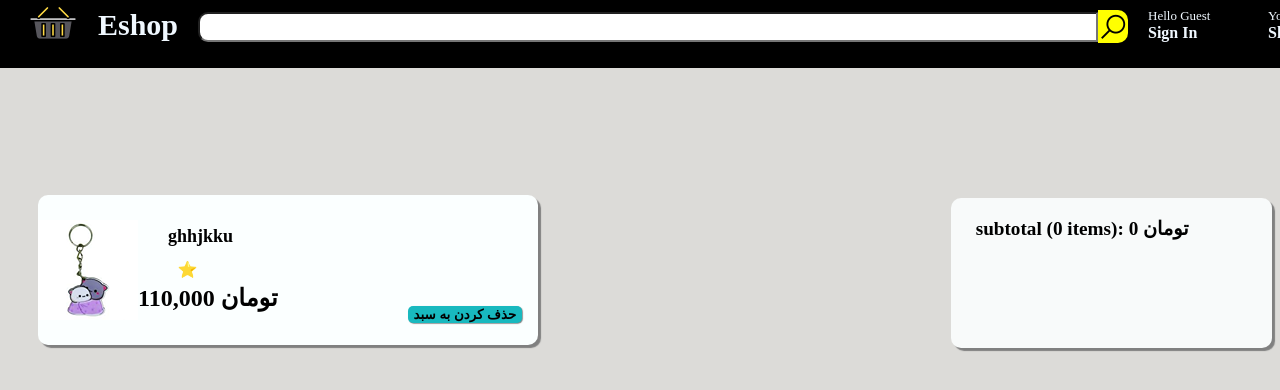
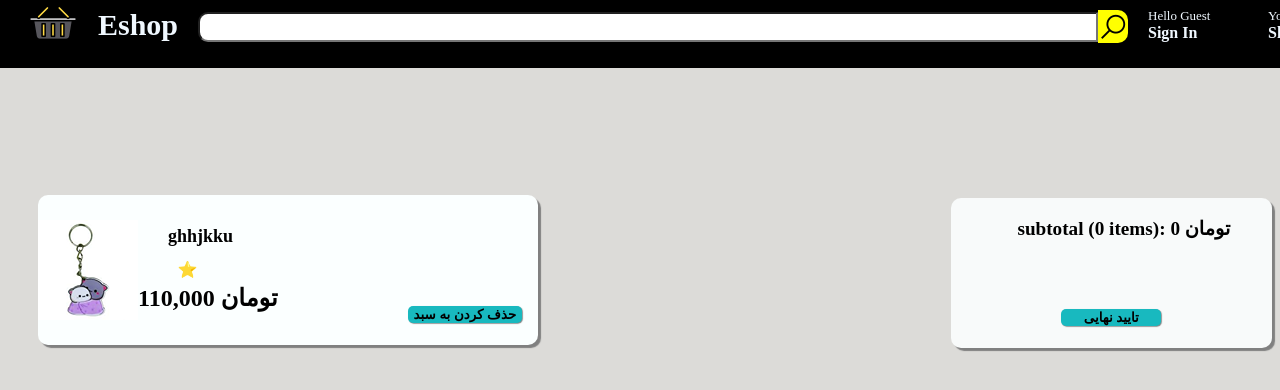
Before and after one commit to sasanm2/eshop, a React (Create React App) app: page /checkout in a window 1280 px wide. Shown: the top 390 px of the page. Built offline with nearby package versions, Linux system fonts and the light colour scheme.

Commit message:
btn order created

```diff
--- a/src/checkout/checkout.css
+++ b/src/checkout/checkout.css
@@ -12,6 +12,7 @@
 .right{
     display: flex;
     flex-direction: column;
+    align-items: center;
     width: 400px;
     height: 150px;
     background-color: rgb(248, 250, 250);
@@ -20,3 +21,16 @@
     margin-left:300px;
     border-radius: 10px;
 }
+.btn-order{
+    position: relative;
+    width: 100px;
+    margin-top: 50px;
+    margin-left: 0px;
+    border-radius: 5px;
+    background-color: rgb(24, 185, 191);
+    font-weight: 800;
+    outline: none;
+    border: 1px;
+    box-shadow: .8px .8px 1px gray;
+    cursor: pointer;
+}
--- a/src/checkout/checkout.jsx
+++ b/src/checkout/checkout.jsx
@@ -14,6 +14,7 @@ const Checkout = () => {
             </div>
             <div className="right">
                 <Subtotal />
+                <button className="btn-order">تایید نهایی</button>
             </div>
         </div>
         </div>
--- a/src/checkout/subtotal.jsx
+++ b/src/checkout/subtotal.jsx
@@ -16,7 +16,6 @@ function Subtotal() {
         value={0}
         displayType={"text"}
         thousandSeparator={true}
-        prefix={"تومان"}
     />
     </>
   )
--- a/src/home.jsx
+++ b/src/home.jsx
@@ -6,7 +6,7 @@ const Home = () => {
 return(
     <>
     <Header/>
-    <img src={require('./img/eshop.png')} className='img'/>
+    <img src={require('./img/eshop.png')} className='img-2'/>
     <div className="row">
         <Produce title="قوزک بند ادور مدل Elastic Ligament سایز بزرگ" price="تومان 101,000" src={require("./img/1.png")} rating={2}/>
         <Produce title="جاکلیدی طرح بچه گربه" price="تومان 14,000" src={require("./img/2.png")} rating={4}/>
```
